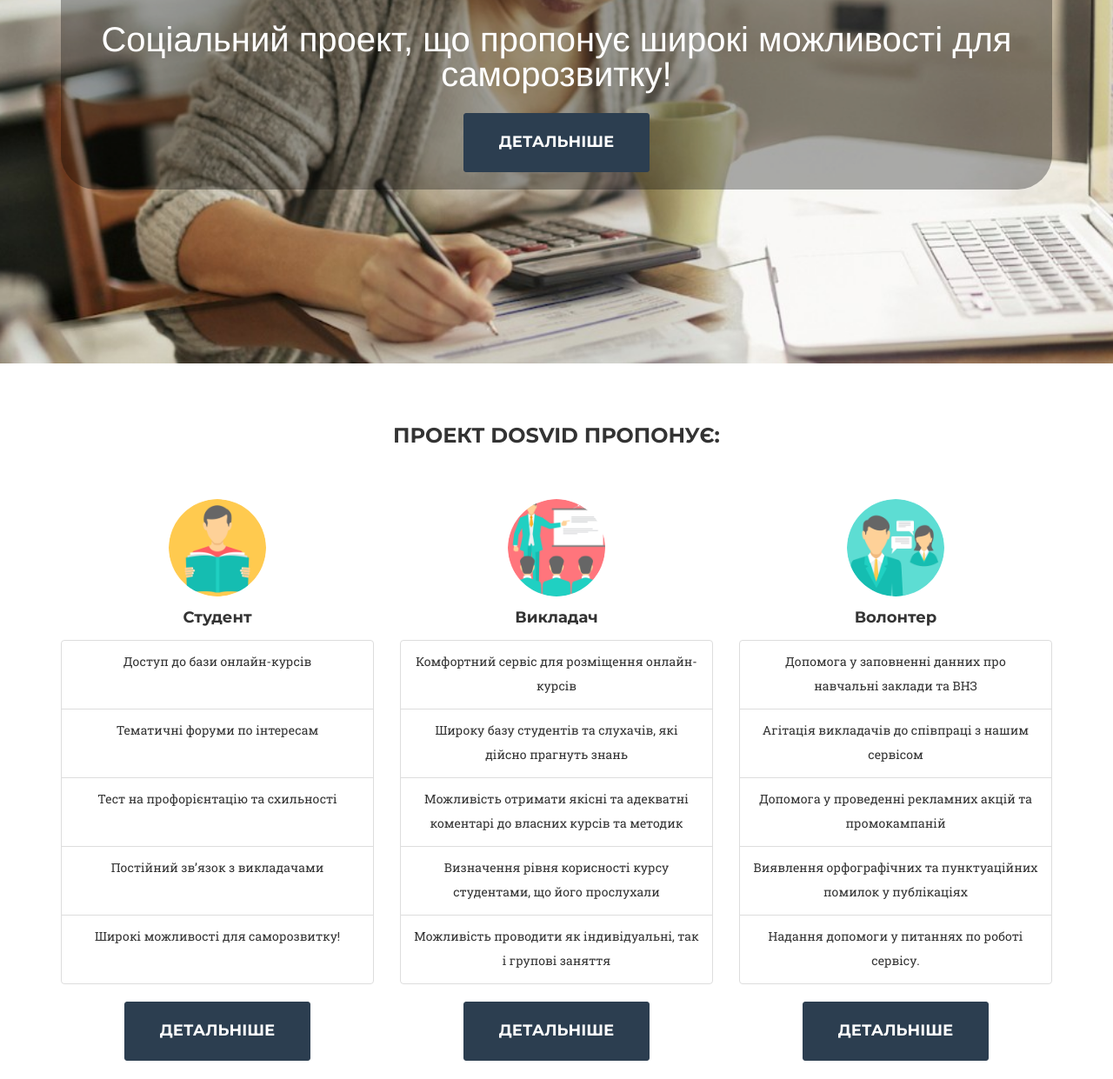
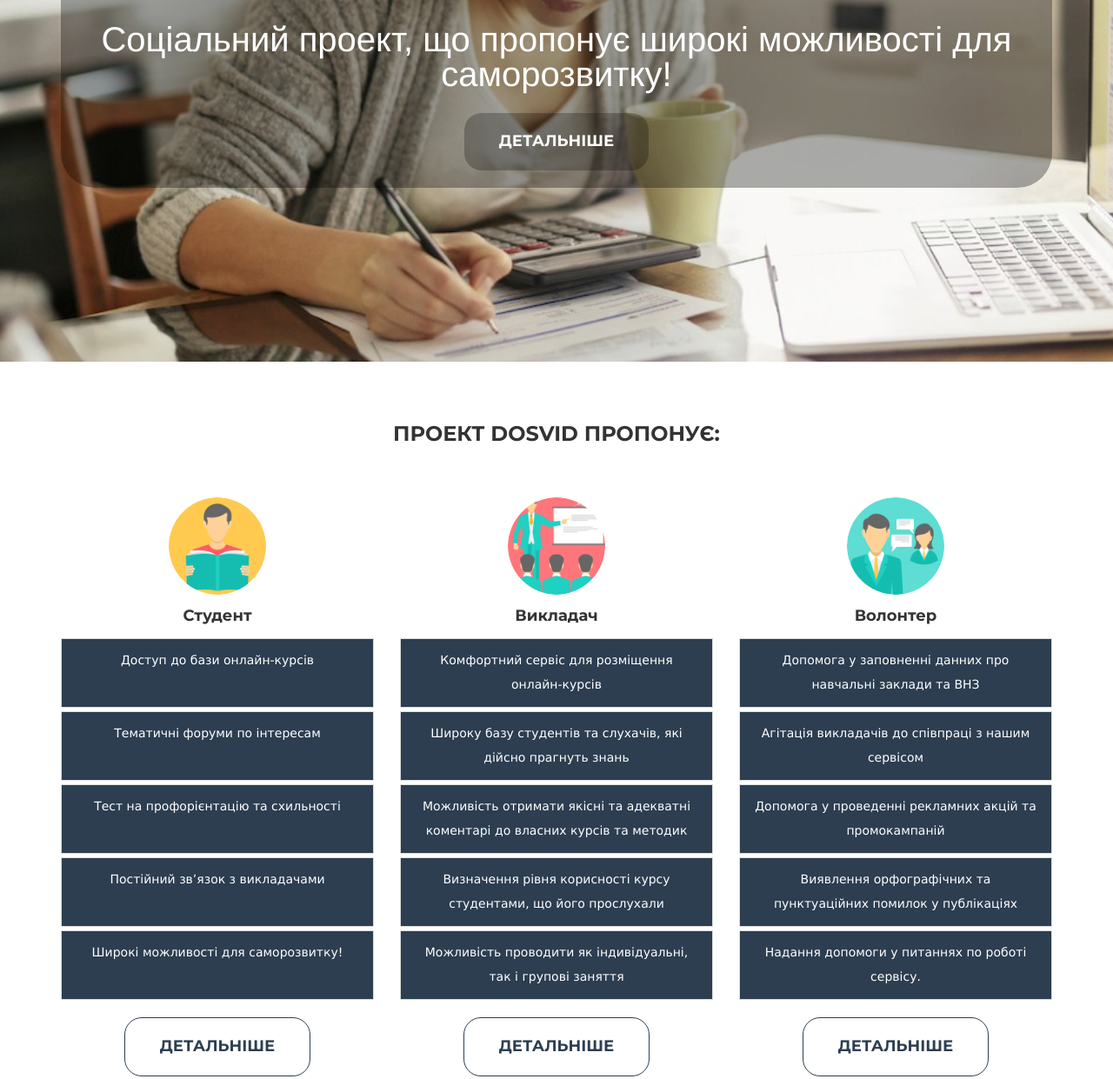
Before and after one commit to dosvid/landing, a website: page index.html in a window 1280 px wide. Shown: the part 420-1661 px from the top of the page at 87% size. Drawn offline with nearby package versions, Linux system fonts and the light colour scheme; a web font is replaced by a local one.

Commit message:
change columns from white to blue background

```diff
--- a/css/agency.css
+++ b/css/agency.css
@@ -100,15 +100,27 @@
   background-color: white;
 }
 .btn-xl {
-  color: white;
-  background-color: #2C3E50;
+  color: #2c3e50;
+  background-color: white;
   border-color: #2C3E50;
   font-family: "Montserrat", "Helvetica Neue", Helvetica, Arial, sans-serif;
   text-transform: uppercase;
   font-weight: 700;
-  border-radius: 3px;
+  border-radius: 20px;
   font-size: 18px;
   padding: 20px 40px;
+}
+
+.form-group .btn-xl{
+  width: 87%;
+  border-radius: 20px;
+}
+
+#more {
+  background-color: rgba(0, 0, 0, 0.25);
+  color: rgb(255, 255, 255);
+  width: auto;
+  border: 0px;
 }
 .btn-xl:hover,
 .btn-xl:focus,
@@ -779,3 +791,12 @@
   font-family: Verdana;
 }
 #message { width: 100%; }
+
+#services .list-group-item {
+  background-color: #2c3e50;
+  color: white;
+  border-radius: 0px;
+  margin-top: 5px;
+  font-size: 14px;
+  font-family: Verdana;
+}
--- a/index.html
+++ b/index.html
@@ -76,7 +76,7 @@
                 <div class="intro-wrapper">
                     <div class="intro-heading">Dosvid</div>
                     <div class="intro-lead-in" style="font-style:normal;">Соціальний проект, що пропонує широкі можливості для саморозвитку!</div>
-                    <a href="#portfolioModal1" class="page-scroll btn btn-xl" data-toggle="modal">Детальніше</a>
+                    <a id="more" href="#portfolioModal1" class="page-scroll btn btn-xl" data-toggle="modal">Детальніше</a>
                  </div>
             </div>
         </div>
```
